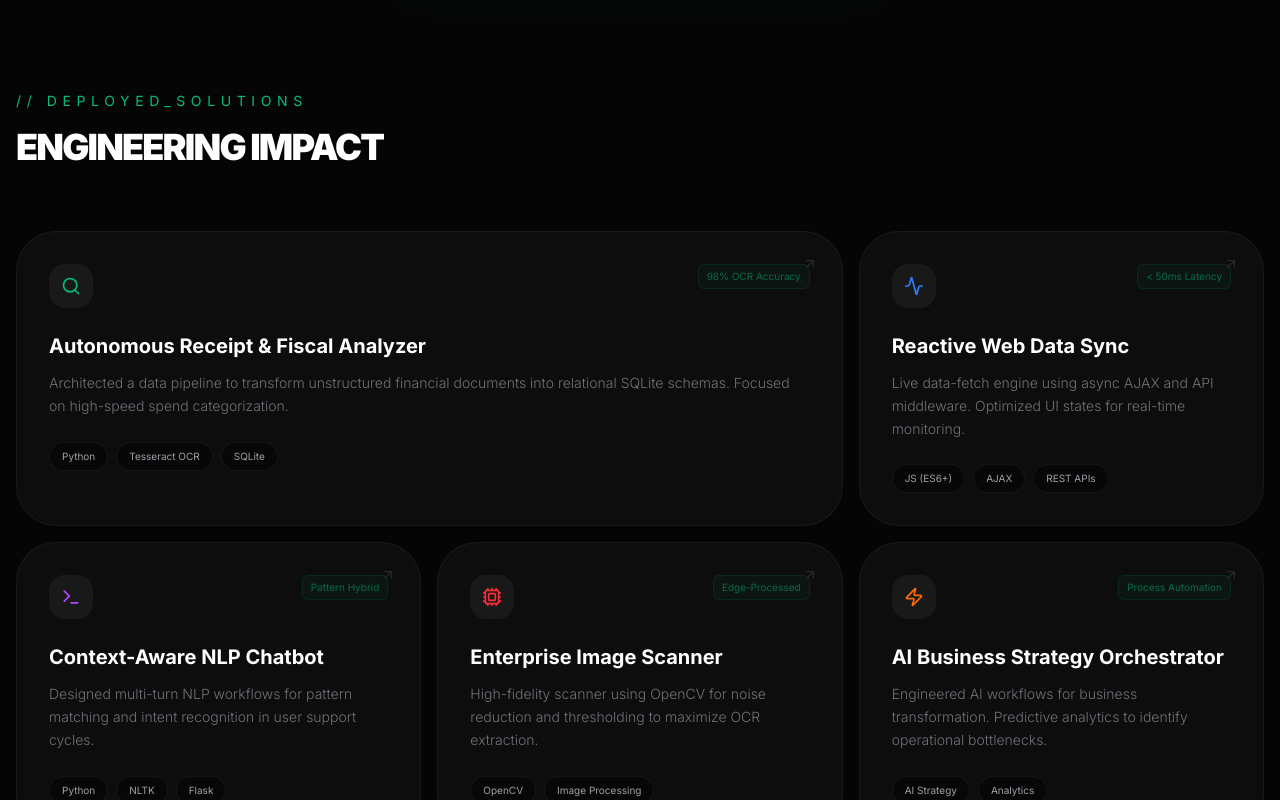
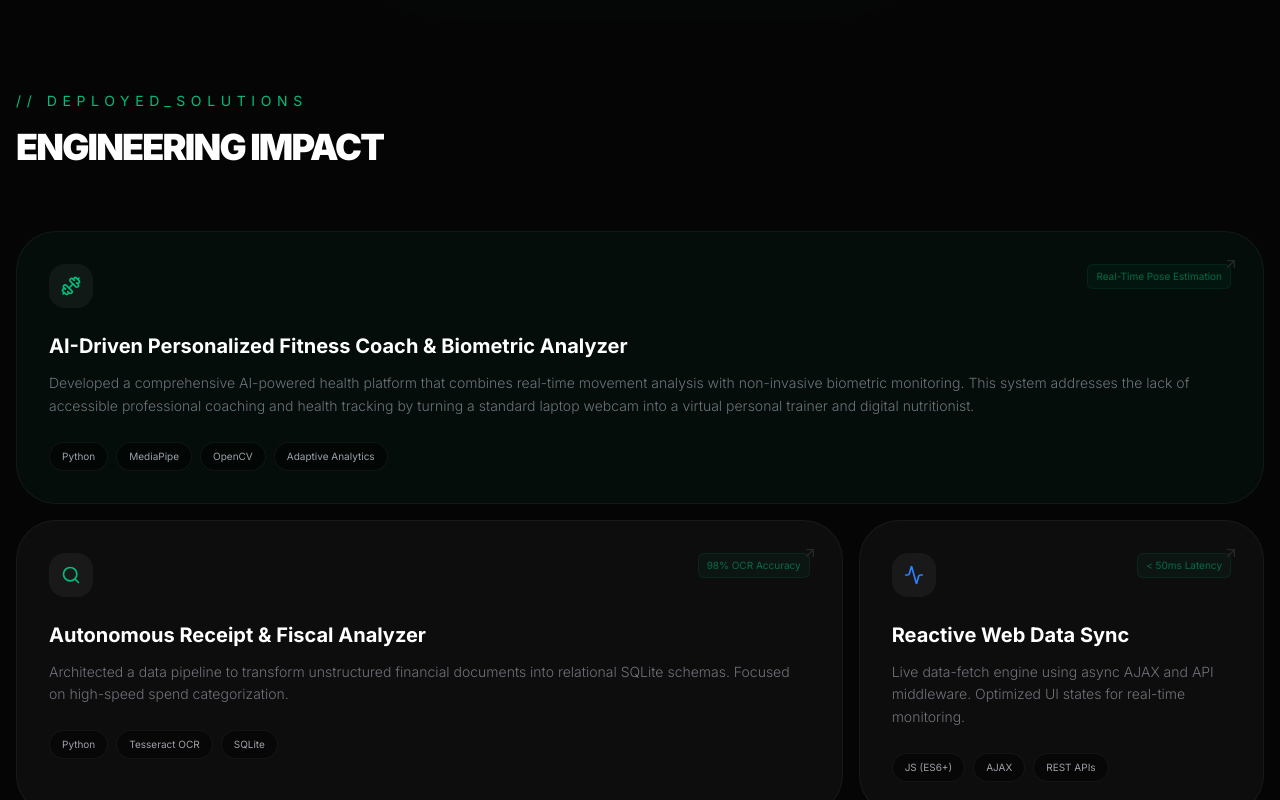
Before and after one commit to pavanpavumg/PavanmgAI, a Next.js app: page / in a window 1280 px wide. Shown: the part 2000-2800 px from the top of the page. Built offline with nearby package versions, Linux system fonts and the light colour scheme.

Commit message:
feat: promote AI-Driven Fitness Coach to featured full-width slot in Project Showcase

```diff
--- a/src/components/ProjectShowcase.tsx
+++ b/src/components/ProjectShowcase.tsx
@@ -1,8 +1,16 @@
 "use client";
 import { motion } from "framer-motion";
-import { ArrowUpRight, Cpu, Terminal, Search, Zap, Activity } from "lucide-react";
+import { ArrowUpRight, Cpu, Terminal, Search, Zap, Activity, Dumbbell } from "lucide-react";
 
 const projects = [
+  {
+    title: "AI-Driven Personalized Fitness Coach & Biometric Analyzer",
+    metrics: "Real-Time Pose Estimation",
+    description: "Developed a comprehensive AI-powered health platform that combines real-time movement analysis with non-invasive biometric monitoring. This system addresses the lack of accessible professional coaching and health tracking by turning a standard laptop webcam into a virtual personal trainer and digital nutritionist.",
+    tags: ["Python", "MediaPipe", "OpenCV", "Adaptive Analytics"],
+    icon: <Dumbbell className="w-5 h-5 text-emerald-500" />,
+    className: "md:col-span-3 border-emerald-500/30 bg-emerald-500/5", // Featured full-width slot
+  },
   {
     title: "Autonomous Receipt & Fiscal Analyzer",
     metrics: "98% OCR Accuracy",
```
